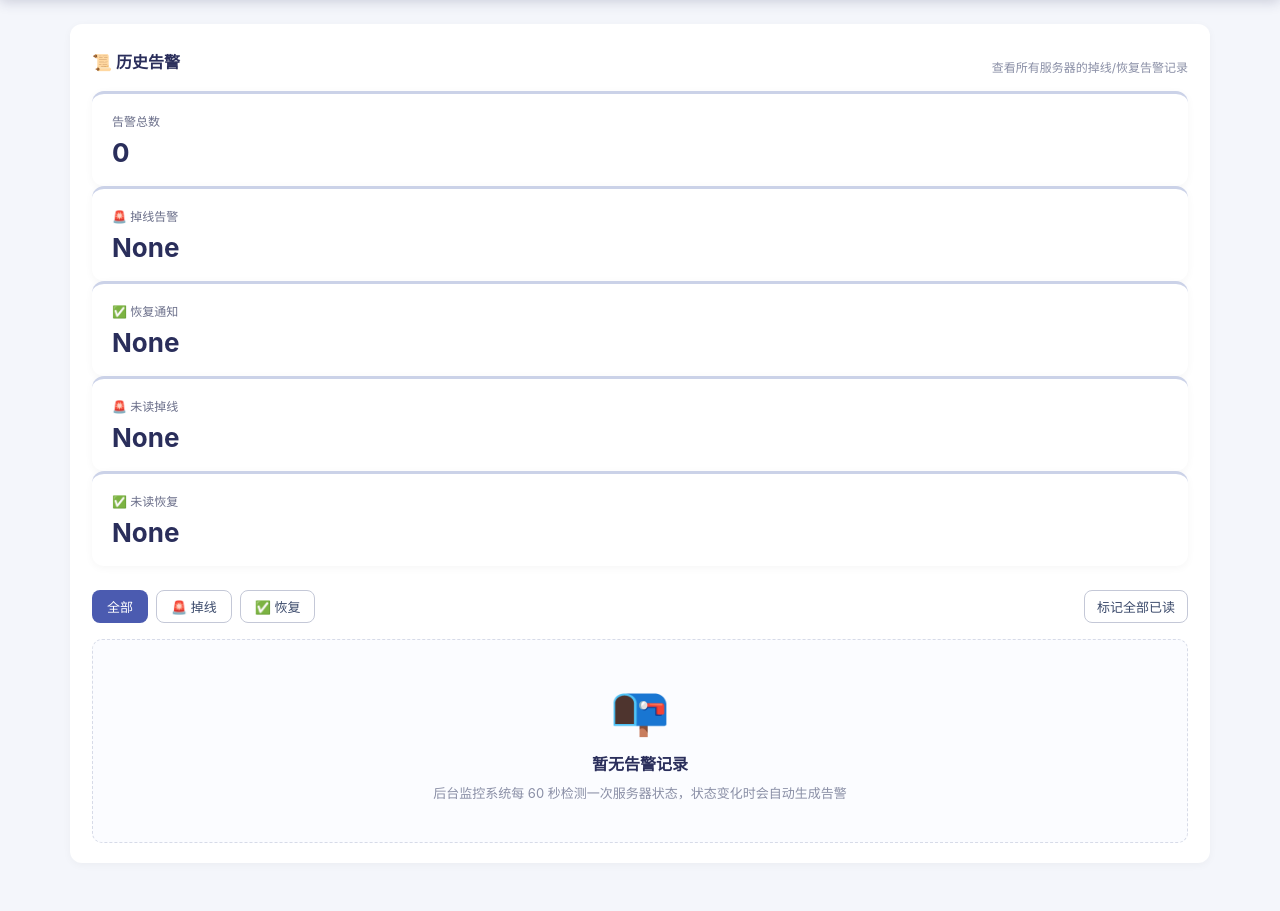
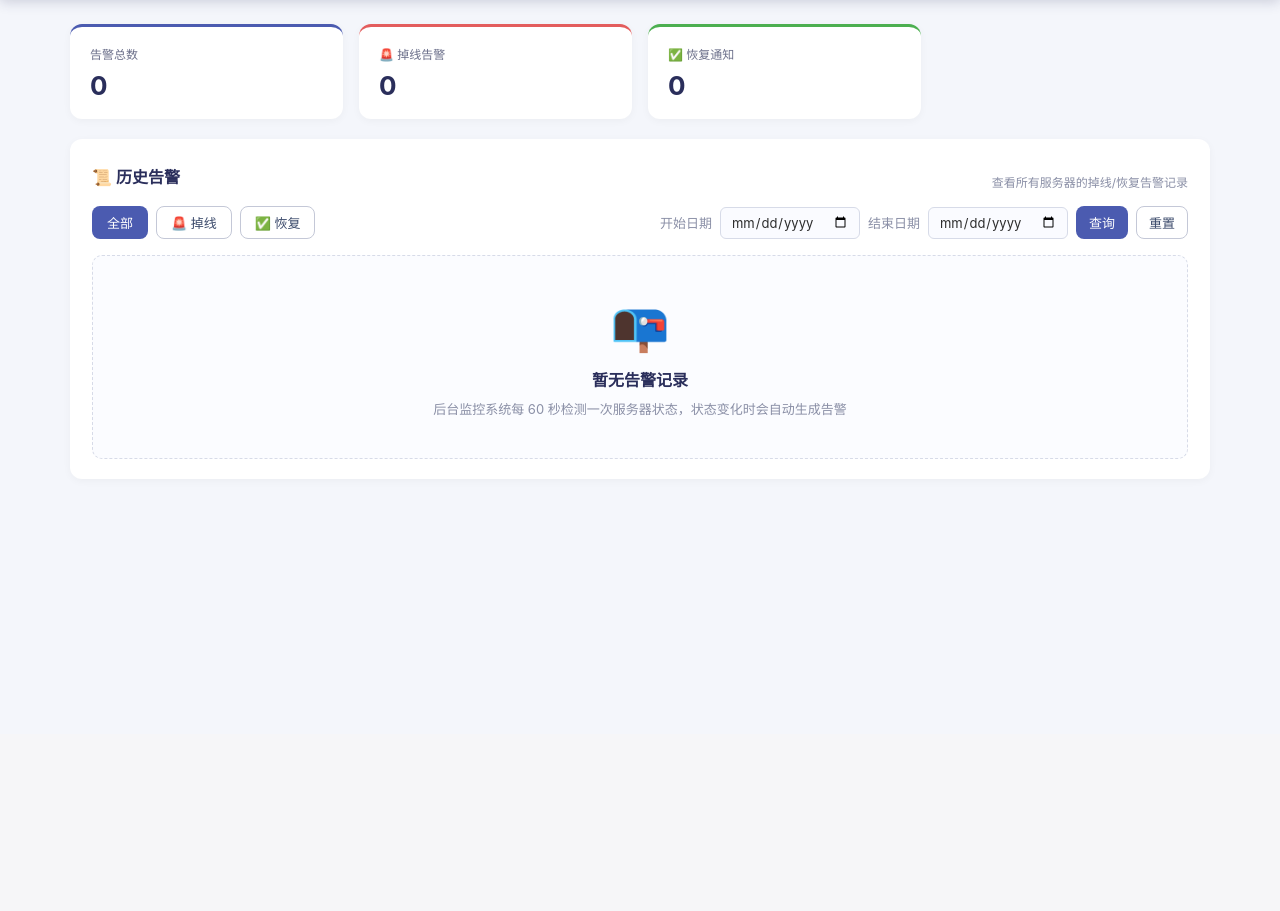
Before and after one commit to forgetmelodyXL/mc-monitor, a Flask app: page /alerts in a window 1280 px wide. Shown: the part 66-977 px from the top of the page. After the commit the page ends 525 px from the top, so only its background shows below. Run offline with Flask 3, Linux system fonts and the light colour scheme; the visitor is signed in with stand-in values (Sample User, id 1); data comes from the database, SQL or seed files in the repository; data that the repository does not hold is empty; some libraries are stand-ins or nearby versions.

Commit message:
refactor: redesign alerts history page with time range filter and simplified stats
- Remove 'mark all as read' button and acknowledge functionality from UI
- Remove unread/offline and unread/online stats cards
- Remove 'status' column from alerts table
- Redesign top stats to use stats-row style (same as metrics page):
  3 cards: total alerts, offline alerts, recovery notifications
- Add date range filter (start date / end date) with query and reset buttons
- Statistics and pagination respect the selected date range
- Keep type filter (all/offline/online) working with date range
- Pagination URLs preserve both type and date range parameters

```diff
--- a/app.py
+++ b/app.py
@@ -3707,9 +3707,11 @@ def api_alerts_count():
 @app.route("/alerts")
 @login_required
 def alerts_history():
-    """历史告警页面（支持分页和筛选）"""
+    """历史告警页面（支持分页、类型筛选和时间范围查询）"""
     page = request.args.get("page", "1")
     event_filter = request.args.get("type", "all")
+    start_date = request.args.get("start_date", "")
+    end_date = request.args.get("end_date", "")
     per_page = 30
 
     try:
@@ -3723,10 +3725,20 @@ def alerts_history():
 
     query_where = "WHERE a.user_id = ?"
     params = [session["user_id"]]
+    stats_params = [session["user_id"]]
 
     if event_filter in ("offline", "online"):
         query_where += " AND a.event_type = ?"
         params.append(event_filter)
+
+    if start_date:
+        query_where += " AND a.created_at >= ?"
+        params.append(start_date + " 00:00:00")
+        stats_params.append(start_date + " 00:00:00")
+    if end_date:
+        query_where += " AND a.created_at <= ?"
+        params.append(end_date + " 23:59:59")
+        stats_params.append(end_date + " 23:59:59")
 
     count_row = db.execute(
         "SELECT COUNT(*) AS cnt FROM alerts a " + query_where,
@@ -3750,23 +3762,24 @@ def alerts_history():
         params + [per_page, offset]
     ).fetchall()
 
-    # 统计数据（SQLite 不支持 FILTER，使用 SUM(CASE WHEN)）
+    stats_where = "WHERE a.user_id = ?"
+    if start_date:
+        stats_where += " AND a.created_at >= ?"
+    if end_date:
+        stats_where += " AND a.created_at <= ?"
+
     stats_row = db.execute(
         """SELECT
-           SUM(CASE WHEN a.acknowledged = 0 AND a.event_type = 'offline' THEN 1 ELSE 0 END) AS unread_offline,
-           SUM(CASE WHEN a.acknowledged = 0 AND a.event_type = 'online' THEN 1 ELSE 0 END) AS unread_online,
            SUM(CASE WHEN a.event_type = 'offline' THEN 1 ELSE 0 END) AS total_offline,
            SUM(CASE WHEN a.event_type = 'online' THEN 1 ELSE 0 END) AS total_online
            FROM alerts a
-           WHERE a.user_id = ?""",
-        (session["user_id"],)
+           """ + stats_where,
+        stats_params
     ).fetchone()
 
     stats = {
-        "unread_offline": stats_row["unread_offline"] if stats_row else 0,
-        "unread_online": stats_row["unread_online"] if stats_row else 0,
-        "total_offline": stats_row["total_offline"] if stats_row else 0,
-        "total_online": stats_row["total_online"] if stats_row else 0,
+        "total_offline": stats_row["total_offline"] if stats_row and stats_row["total_offline"] else 0,
+        "total_online": stats_row["total_online"] if stats_row and stats_row["total_online"] else 0,
         "total": total,
     }
 
@@ -3778,6 +3791,8 @@ def alerts_history():
         total=total,
         per_page=per_page,
         event_filter=event_filter,
+        start_date=start_date,
+        end_date=end_date,
         stats=stats,
         username=session.get("username", ""),
         role_label=_get_role_label(),
--- a/templates/alerts.html
+++ b/templates/alerts.html
@@ -52,52 +52,49 @@
 </header>
 
 <main class="container">
+    <section class="stats-row">
+        <div class="stat-card stat-players">
+            <div class="stat-label">告警总数</div>
+            <div class="stat-value">{{ stats.total }}</div>
+        </div>
+        <div class="stat-card stat-offline">
+            <div class="stat-label">🚨 掉线告警</div>
+            <div class="stat-value">{{ stats.total_offline }}</div>
+        </div>
+        <div class="stat-card stat-online">
+            <div class="stat-label">✅ 恢复通知</div>
+            <div class="stat-value">{{ stats.total_online }}</div>
+        </div>
+    </section>
+
     <section class="card">
         <div class="card-header">
             <h2>📜 历史告警</h2>
             <p class="hint">查看所有服务器的掉线/恢复告警记录</p>
         </div>
 
-        <!-- 统计卡片 -->
-        <div class="stat-grid" style="grid-template-columns: repeat(5, 1fr); margin-bottom: 24px;">
-            <div class="stat-card">
-                <div class="stat-label">告警总数</div>
-                <div class="stat-value">{{ stats.total }}</div>
-            </div>
-            <div class="stat-card">
-                <div class="stat-label">🚨 掉线告警</div>
-                <div class="stat-value">{{ stats.total_offline }}</div>
-            </div>
-            <div class="stat-card">
-                <div class="stat-label">✅ 恢复通知</div>
-                <div class="stat-value">{{ stats.total_online }}</div>
-            </div>
-            <div class="stat-card">
-                <div class="stat-label">🚨 未读掉线</div>
-                <div class="stat-value">{{ stats.unread_offline }}</div>
-            </div>
-            <div class="stat-card">
-                <div class="stat-label">✅ 未读恢复</div>
-                <div class="stat-value">{{ stats.unread_online }}</div>
-            </div>
-        </div>
-
-        <!-- 筛选与操作区 -->
+        <!-- 筛选区 -->
         <div class="alerts-toolbar" style="display: flex; justify-content: space-between; align-items: center; margin-bottom: 16px; flex-wrap: wrap; gap: 12px;">
-            <div class="alerts-filters" style="display: flex; gap: 8px; flex-wrap: wrap;">
-                <a href="{{ url_for('alerts_history', page=1, type='all') }}"
+            <div class="alerts-filters" style="display: flex; gap: 8px; flex-wrap: wrap; align-items: center;">
+                <a href="{{ url_for('alerts_history', page=1, type='all', start_date=start_date, end_date=end_date) }}"
                    class="btn btn-sm {% if event_filter == 'all' %}btn-primary{% else %}btn-outline{% endif %}"
                    style="padding: 6px 14px;">全部</a>
-                <a href="{{ url_for('alerts_history', page=1, type='offline') }}"
+                <a href="{{ url_for('alerts_history', page=1, type='offline', start_date=start_date, end_date=end_date) }}"
                    class="btn btn-sm {% if event_filter == 'offline' %}btn-primary{% else %}btn-outline{% endif %}"
                    style="padding: 6px 14px;">🚨 掉线</a>
-                <a href="{{ url_for('alerts_history', page=1, type='online') }}"
+                <a href="{{ url_for('alerts_history', page=1, type='online', start_date=start_date, end_date=end_date) }}"
                    class="btn btn-sm {% if event_filter == 'online' %}btn-primary{% else %}btn-outline{% endif %}"
                    style="padding: 6px 14px;">✅ 恢复</a>
             </div>
-            <div>
-                <a href="#" class="btn btn-outline btn-sm" id="markAllRead">标记全部已读</a>
-            </div>
+            <form method="GET" action="{{ url_for('alerts_history') }}" style="display: flex; gap: 8px; align-items: center; flex-wrap: wrap;">
+                <input type="hidden" name="type" value="{{ event_filter }}">
+                <label style="font-size: 13px; color: #8a8fa6;">开始日期</label>
+                <input type="date" name="start_date" value="{{ start_date }}" class="input-sm" style="padding: 6px 10px; width: auto;">
+                <label style="font-size: 13px; color: #8a8fa6;">结束日期</label>
+                <input type="date" name="end_date" value="{{ end_date }}" class="input-sm" style="padding: 6px 10px; width: auto;">
+                <button type="submit" class="btn btn-sm btn-primary">查询</button>
+                <a href="{{ url_for('alerts_history', type=event_filter) }}" class="btn btn-sm btn-outline">重置</a>
+            </form>
         </div>
 
         <!-- 告警列表 -->
@@ -110,7 +107,6 @@
                             <th>类型</th>
                             <th>服务器</th>
                             <th>信息</th>
-                            <th>状态</th>
                         </tr>
                     </thead>
                     <tbody>
@@ -133,13 +129,6 @@
                                 {% endif %}
                             </td>
                             <td>{{ alert.message }}</td>
-                            <td style="text-align: center;">
-                                {% if alert.acknowledged == 1 %}
-                                    <span style="color: #8a8fa6; font-size: 12px;">已读</span>
-                                {% else %}
-                                    <span style="color: #6c8dff; font-weight: 600; font-size: 12px;">● 未读</span>
-                                {% endif %}
-                            </td>
                         </tr>
                         {% endfor %}
                     </tbody>
@@ -148,14 +137,14 @@
                 <!-- 分页 -->
                 {% if total_pages > 1 %}
                 <div class="pagination" style="display: flex; justify-content: center; align-items: center; gap: 8px; margin-top: 24px; padding: 16px; border-top: 1px solid #e6e8f3;">
-                    <a href="{{ url_for('alerts_history', page=1, type=event_filter) }}"
+                    <a href="{{ url_for('alerts_history', page=1, type=event_filter, start_date=start_date, end_date=end_date) }}"
                        class="btn btn-outline btn-sm" {% if page == 1 %}style="opacity:0.4;pointer-events:none;"{% endif %}>« 首页</a>
-                    <a href="{{ url_for('alerts_history', page=page-1, type=event_filter) }}"
+                    <a href="{{ url_for('alerts_history', page=page-1, type=event_filter, start_date=start_date, end_date=end_date) }}"
                        class="btn btn-outline btn-sm" {% if page == 1 %}style="opacity:0.4;pointer-events:none;"{% endif %}>上一页</a>
                     <span style="padding: 0 12px; font-weight: 600;">第 {{ page }} / {{ total_pages }} 页（共 {{ total }} 条）</span>
-                    <a href="{{ url_for('alerts_history', page=page+1, type=event_filter) }}"
+                    <a href="{{ url_for('alerts_history', page=page+1, type=event_filter, start_date=start_date, end_date=end_date) }}"
                        class="btn btn-outline btn-sm" {% if page == total_pages %}style="opacity:0.4;pointer-events:none;"{% endif %}>下一页</a>
-                    <a href="{{ url_for('alerts_history', page=total_pages, type=event_filter) }}"
+                    <a href="{{ url_for('alerts_history', page=total_pages, type=event_filter, start_date=start_date, end_date=end_date) }}"
                        class="btn btn-outline btn-sm" {% if page == total_pages %}style="opacity:0.4;pointer-events:none;"{% endif %}>末页 »</a>
                 </div>
                 {% endif %}
@@ -200,34 +189,6 @@
         applyDarkMode(newIsDark);
         localStorage.setItem(STORAGE_KEY, newIsDark ? '1' : '0');
     });
-
-    // 标记全部已读
-    document.getElementById('markAllRead').addEventListener('click', async function (e) {
-        e.preventDefault();
-        const btn = this;
-        const oldText = btn.textContent;
-        btn.disabled = true;
-        btn.textContent = '处理中...';
-        try {
-            const res = await fetch('/api/alerts/acknowledge', {
-                method: 'POST',
-                headers: { 'Content-Type': 'application/json' },
-                body: JSON.stringify({})
-            });
-            if (res.ok) {
-                btn.textContent = '✓ 已标记';
-                setTimeout(function () {
-                    window.location.reload();
-                }, 500);
-            } else {
-                throw new Error('HTTP ' + res.status);
-            }
-        } catch (err) {
-            btn.textContent = oldText;
-            btn.disabled = false;
-            alert('操作失败：' + err.message);
-        }
-    });
 })();
 </script>
 
```
